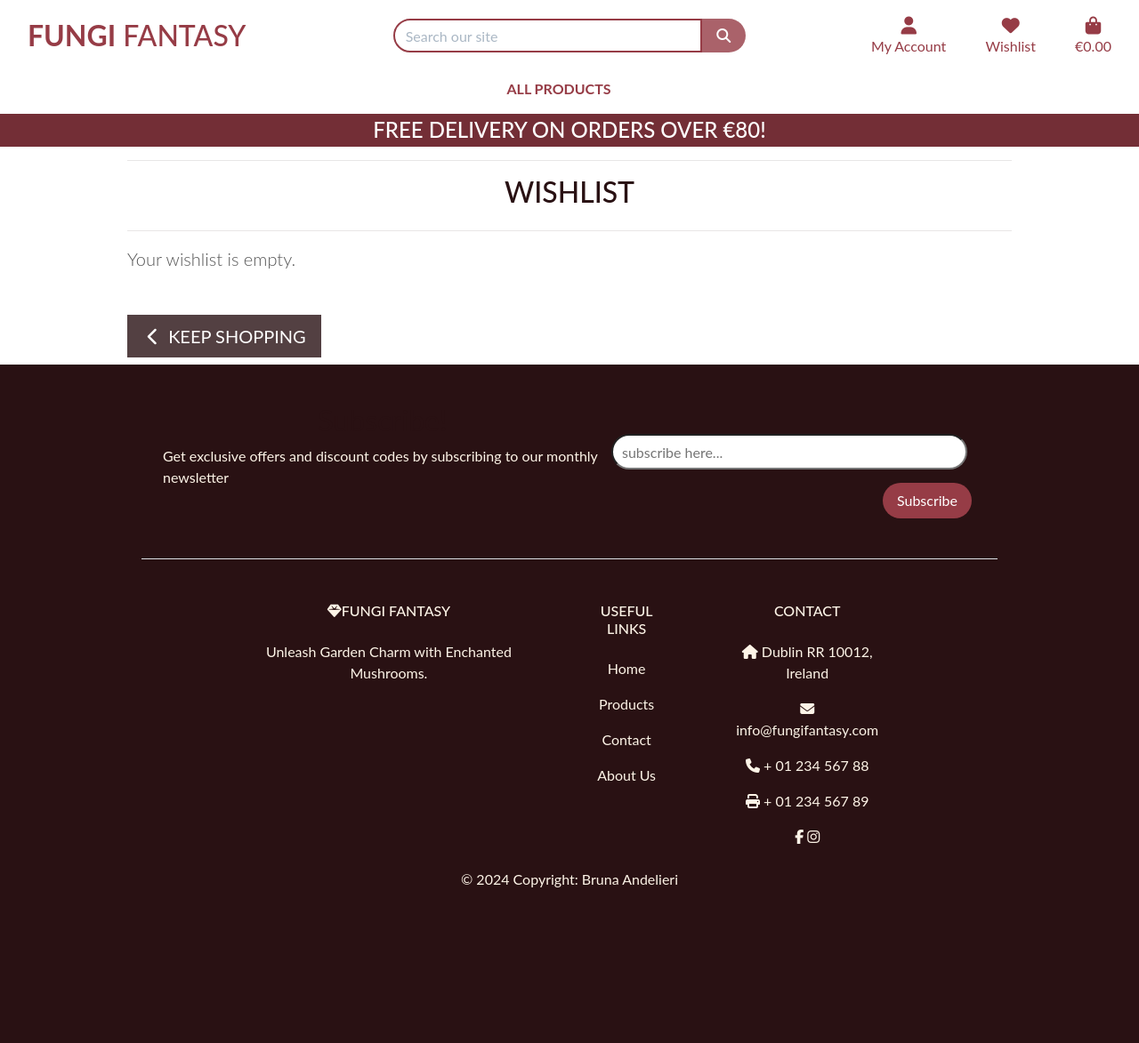
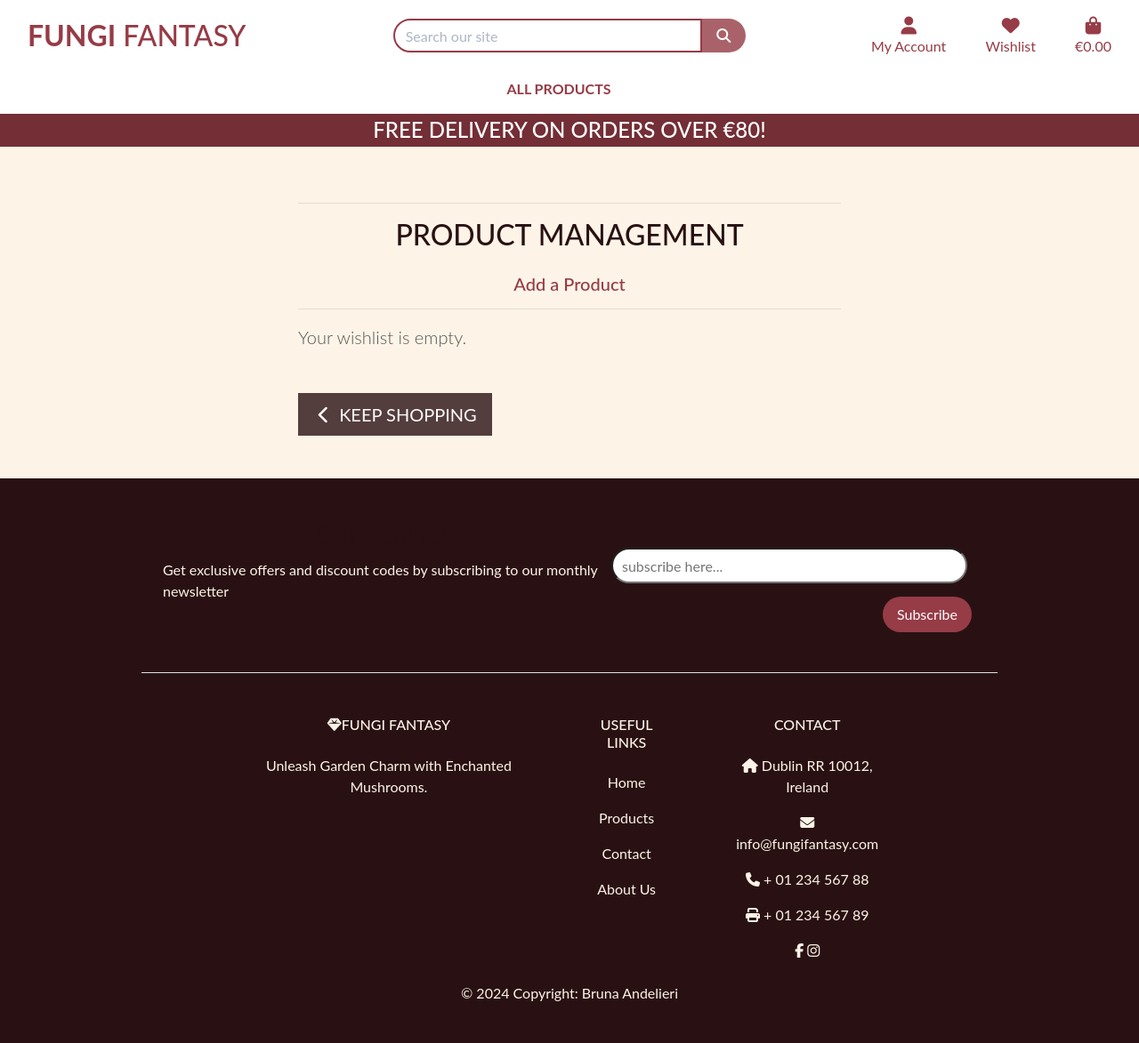
Before and after one commit to Bruna-Andelieri/FungiFantasy, a Django app: page /wishlist/ in a window 1280 px wide. Shown: the whole page at 89% size. Before the commit the page ends 998 px from the top, so only its background shows below. Run offline with Django 3.2, Linux system fonts and the light colour scheme; the visitor is signed in with stand-in values (Sample User, id 1); data comes from the database, SQL or seed files in the repository; data that the repository does not hold is empty; some libraries are stand-ins or nearby versions.

Commit message:
Style: add wishlist style

```diff
--- a/wishlist/templates/wishlist.html
+++ b/wishlist/templates/wishlist.html
@@ -10,18 +10,15 @@
 {% endblock %}
 
 {% block content %}
+<section>
     <div class="overlay"></div>
-<div class="container mb-2">
-    <div class="row">
-        <div class="col">
+    <div class="container-fluid py-5">
+        <div class="row d-flex justify-content-center">
+            <div class="col-12 col-md-6 col-lg-6">
                 <hr>
-            <h2 class="logo-font mb-4">Wishlist</h2>
+                <h2 class="logo-font mb-4">Product Management</h2>
+                <h5>Add a Product</h5>
                 <hr>
-        </div>
-    </div>
-
-    <div class="row">
-        <div class="col">
                 {% if wishlist_items %}
                 <ul class="list-group">
                     {% for item in wishlist_items %}
@@ -33,7 +30,8 @@
                                     <img class="w-100 wishlist-prod" src="{{ item.product.image.url }}"
                                         alt="{{ item.product.name }}">
                                     {% else %}
-                                <img class="w-100 wishlist-prod" src="{{ MEDIA_URL }}product_placeholder.png"
+                                    <img class="w-100 wishlist-prod"
+                                        src="{{ MEDIA_URL }}product_placeholder.png"
                                         alt="{{ item.product.name }}">
                                     {% endif %}
                                 </a>
@@ -42,7 +40,8 @@
                                 <p class="my-0">{{ item.product.name }}</p>
                             </div>
                             <div class="col-lg-4 col-sm-4">
-                            <a href="{% url 'remove_from_wishlist' item.product.id %}" class="wishlist-delete">
+                                <a href="{% url 'remove_from_wishlist' item.product.id %}"
+                                    class="wishlist-delete">
                                     <i class="fas fa-trash wishlist-icon"></i> Remove
                                 </a>
                             </div>
@@ -62,6 +61,7 @@
             </div>
         </div>
     </div>
+</section>
 {% endblock %}
 
 {% block postloadjs %}
```
Also changed, not shown: static/css/base.css (+32 -0 lines). Lines whose indentation alone changed are shown as unchanged.
